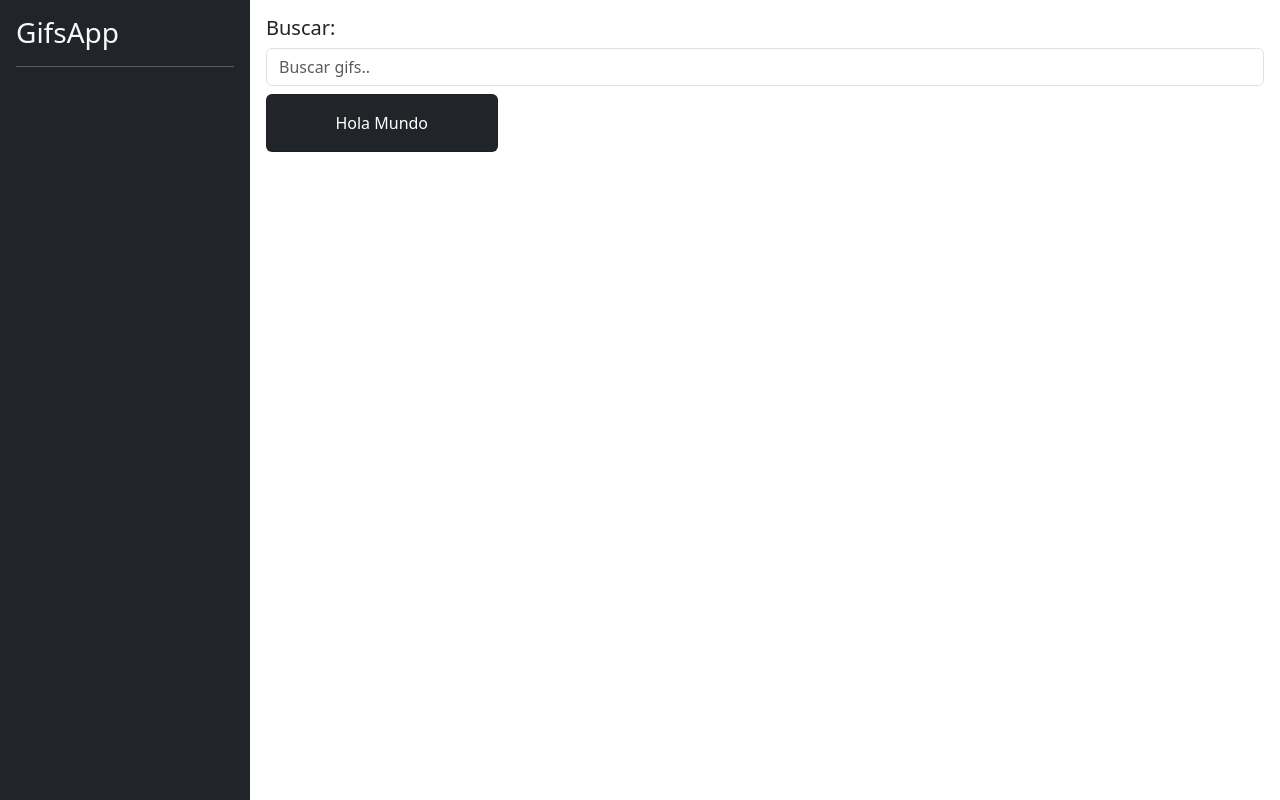
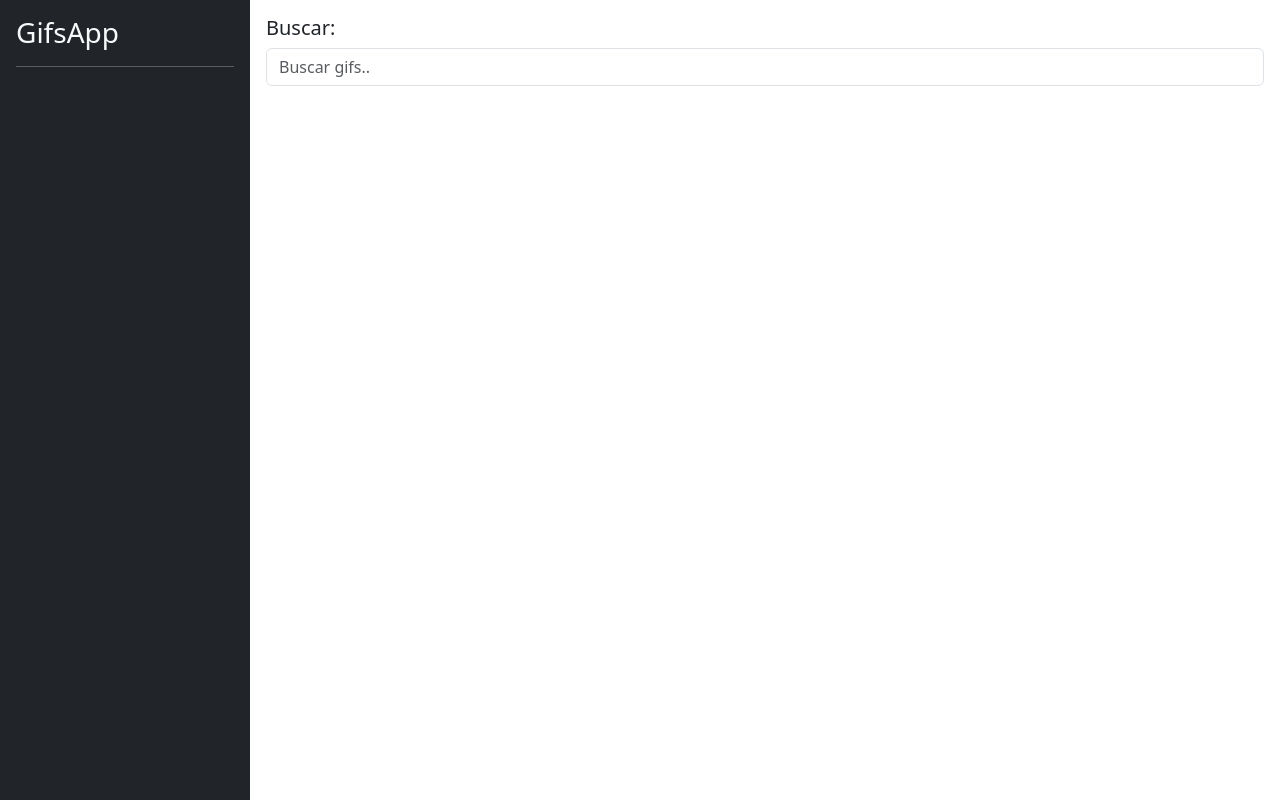
Before and after one commit to Angular-JS-2023/03-gifs-app, an Angular app: page / in a window 1280 px wide. Built offline with nearby package versions, Linux system fonts and the light colour scheme.

Commit message:
Buscando gifs, mostrar gifs con sidebar

```diff
--- a/src/app/gifs/components/card-list/card-list.component.html
+++ b/src/app/gifs/components/card-list/card-list.component.html
@@ -1,13 +1,17 @@
 <div class="row">
 
-  <div class="col-md-3 col-sm-6">
+  <div *ngFor="let gif of gifs" class="col-md-3 col-sm-6">
 
     <div class="card mb-2 text-center bg-dark">
 
       <!-- Imagen -->
+      <img
+        class="card-img-top"
+        [src]="gif.images.downsized_medium.url"
+        [alt]="gif.title">
 
       <div class="card-body text-white">
-        <p class="card-text">Hola Mundo</p>
+        <p class="card-text">{{ gif.title }}</p>
       </div>
 
     </div>
--- a/src/app/gifs/components/card-list/card-list.component.ts
+++ b/src/app/gifs/components/card-list/card-list.component.ts
@@ -1,4 +1,5 @@
-import { Component, OnInit } from '@angular/core';
+import { Component, Input } from '@angular/core';
+import { Gif } from '../../interfaces/gifs.interface';
 
 @Component({
   selector: 'gifs-card-list',
@@ -6,6 +7,9 @@
 })
 export class CardListComponent {
 
+  @Input()
+  public gifs: Gif[] = [];
+
   constructor() { }
 
 }
--- a/src/app/gifs/pages/home/home-page.component.html
+++ b/src/app/gifs/pages/home/home-page.component.html
@@ -8,7 +8,7 @@
 
   <div class="col-12 pt-2">
     <!-- Listado de Gifs -->
-    <gifs-card-list></gifs-card-list>
+    <gifs-card-list [gifs]="gifs"></gifs-card-list>
   </div>
 
 </div>
--- a/src/app/gifs/pages/home/home-page.component.ts
+++ b/src/app/gifs/pages/home/home-page.component.ts
@@ -1,4 +1,6 @@
 import { Component, OnInit } from '@angular/core';
+import { GifsService } from '../../services/gifs.service';
+import { Gif } from '../../interfaces/gifs.interface';
 
 @Component({
   selector: 'gifs-home-page',
@@ -6,6 +8,12 @@
 })
 export class HomePageComponent {
 
-  constructor() { }
+  constructor(
+    private gifsService: GifsService,
+  ) { }
+
+  get gifs(): Gif[] {
+    return this.gifsService.gifList;
+  }
 
 }
--- a/src/app/shared/components/sidebar/sidebar.component.html
+++ b/src/app/shared/components/sidebar/sidebar.component.html
@@ -5,8 +5,9 @@
 
   <div class="list-group list-reset">
     <button
+      class="list-group-item list-group-item-action"
       *ngFor="let tag of tags"
-      class="list-group-item list-group-item-action">
+      (click)="searchTag(tag)">
       {{ tag | titlecase }}
     </button>
   </div>
--- a/src/app/shared/components/sidebar/sidebar.component.ts
+++ b/src/app/shared/components/sidebar/sidebar.component.ts
@@ -12,8 +12,12 @@
     private gifsService: GifsService
   ) {}
 
-  get tags() {
+  get tags(): string[] {
     return this.gifsService.tagsHistory;
   }
 
+  searchTag(tag: string): void {
+    this.gifsService.searchTag(tag);
+  }
+
 }
```
